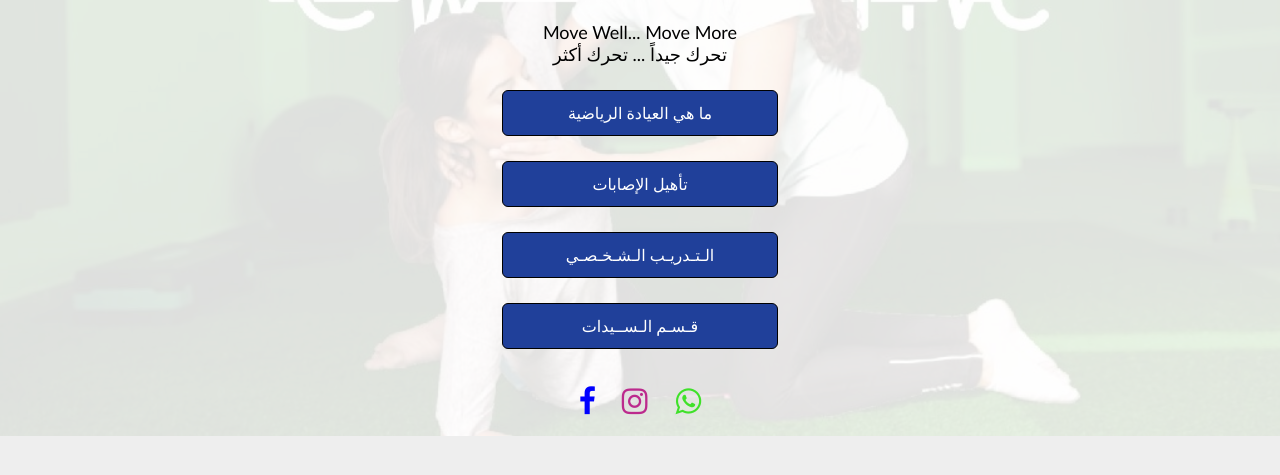
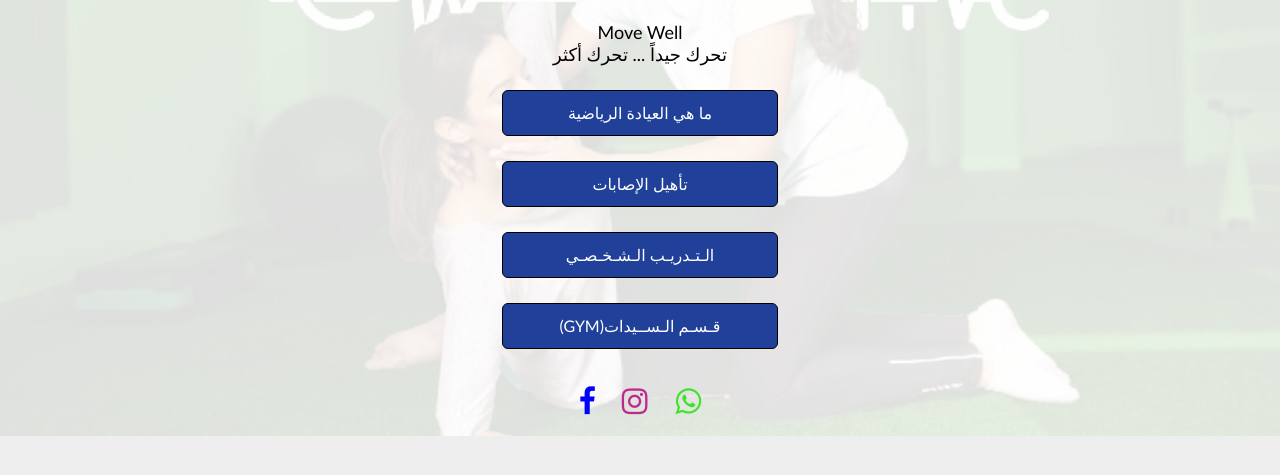
Before and after one commit to SportClinic/biolink, a plain HTML site: page index.html in a window 1280 px wide. Shown: the part 289-764 px from the top of the page. Drawn offline with Linux system fonts and the light colour scheme.

Commit message:
Update index.html

```diff
--- a/index.html
+++ b/index.html
@@ -135,7 +135,7 @@ img {
 
 <div class="bio" border-radius >
 <h1> Sport Clinic العيادة الرياضية </h1>
-<p >Move Well... Move More
+<p > Move Well
 <br>تحرك جيداً ... تحرك أكثر </p>
 </div>
 </header>
@@ -157,7 +157,7 @@ img {
     </section>-->
     <ul class="link-tree">
         <li>
-        <a href="details.html" target="_blank" >ما هي العيادة الرياضية </a>
+        <a href="details.html" target="_blank" > ما هي العيادة الرياضية </a>
     </li>
     <li>
         <a href="#" target="_blank">تأهيل الإصابات </a>
@@ -165,7 +165,7 @@ img {
     <li>
         <a href="#" target="_blank">الـتـدريـب الـشـخـصـي </a>
     </li> <li>
-        <a href="women.html" target="_blank">قـسـم الـســيدات  </a>
+        <a href="women.html" target="_blank"> (GYM)قـسـم الـســيدات  </a>
     </li>
 </ul>
 
```
